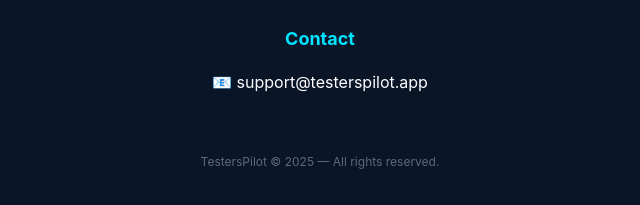
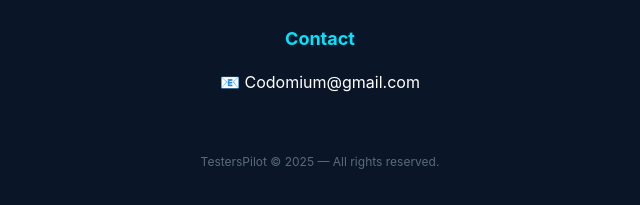
Before and after one commit to codomium/testerspilot, a plain HTML site: page docs/delete-account.html in a window 1280 px wide. Shown: the part 1468-1673 px from the top of the page, 320-960 px from the left. Drawn offline with Linux system fonts and the light colour scheme.

Commit message:
Update delete-account.html
adding the working email for contact

```diff
--- a/docs/delete-account.html
+++ b/docs/delete-account.html
@@ -253,7 +253,7 @@
 
       <section class="contact-section">
         <h2>Contact</h2>
-        <a href="mailto:support@testerspilot.app" class="email">📧 support@testerspilot.app</a>
+        <a href="mailto:Codomium@gmail.com" class="email">📧 Codomium@gmail.com</a>
       </section>
     </main>
 
```
